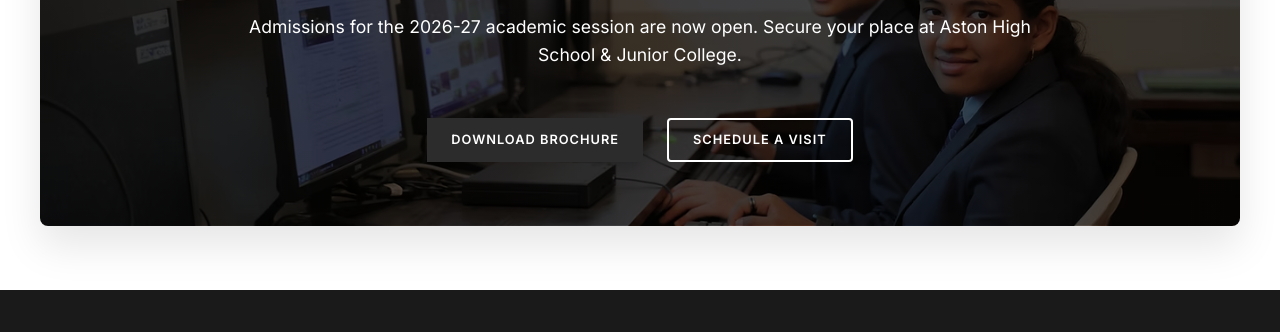
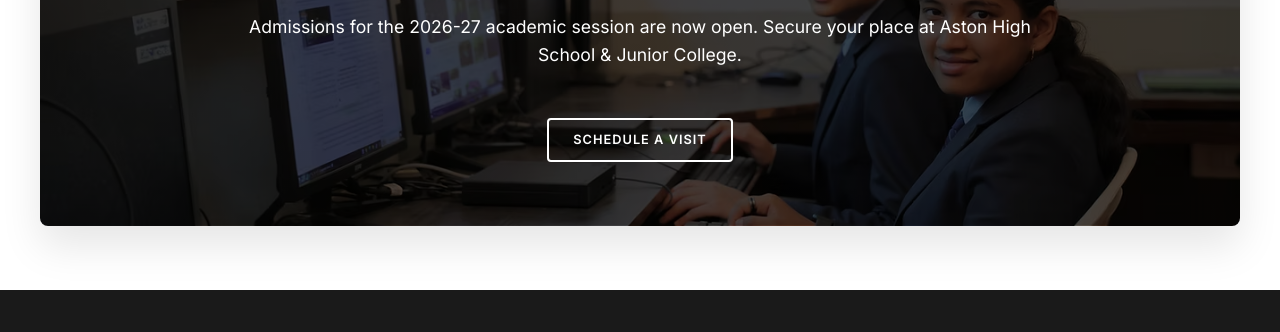
Before and after one commit to astonhighschool/Aston-HighSchool-Website-, a plain HTML site: page academics.html in a window 1280 px wide. Shown: the part 3866-4198 px from the top of the page. Drawn offline with nearby package versions, Linux system fonts and the light colour scheme.

Commit message:
Update academics.html

```diff
--- a/academics.html
+++ b/academics.html
@@ -352,7 +352,7 @@
         <p style="font-size: 1.1rem; max-width: 800px; margin: 0 auto 3rem;">Admissions for the 2026-27
             academic session are now open. Secure your place at Aston High School & Junior College.</p>
         <div style="display: flex; gap: 1.5rem; justify-content: center; flex-wrap: wrap;">
-            <a href="#" class="btn btn-primary" style="background-color:#2c2c2c;">Download Brochure</a>
+
             <a href="contact.html" class="btn btn-outline-dark">Schedule a Visit</a>
         </div>
     </div>
```
